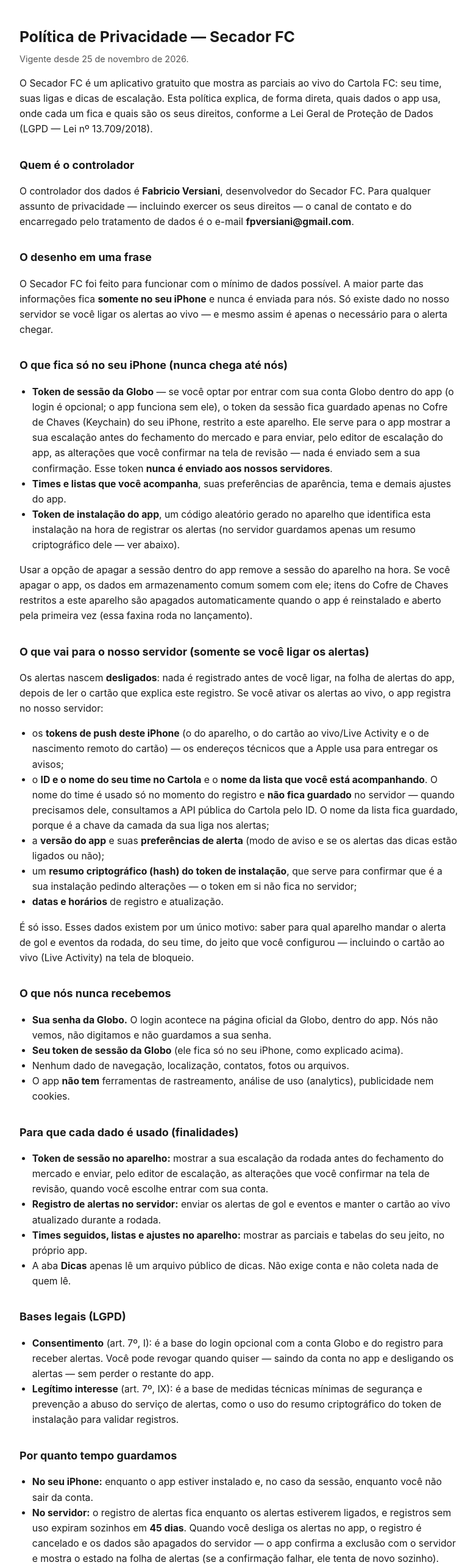
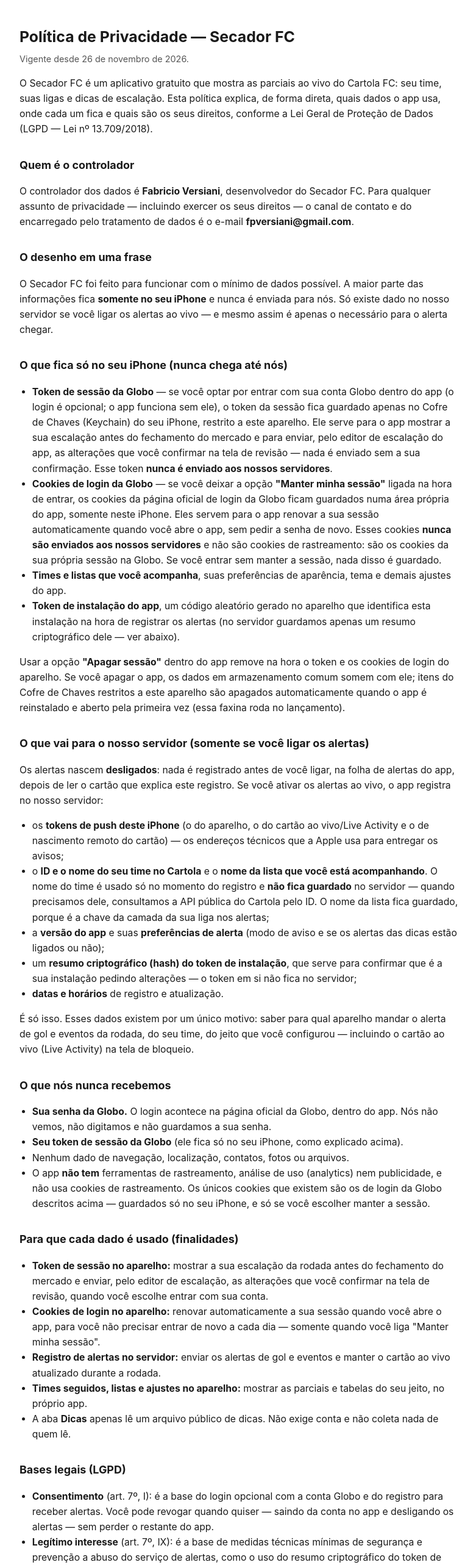
Before and after one commit to Fpversiani/secador-dicas, a plain HTML site: page privacidade.html in a window 1280 px wide. Shown: the top 2566 px of the page at 61% size, without its empty margins (248-1029 px from the left). Drawn offline with Linux system fonts and the light colour scheme.

Commit message:
Privacidade: sessão durável do build 57 — cookies de login da Globo só no aparelho, com aceite; Apagar sessão apaga token e cookies

```diff
--- a/privacidade.html
+++ b/privacidade.html
@@ -17,7 +17,7 @@
 <body>
 
 <h1>Política de Privacidade — Secador FC</h1>
-<p class="data">Vigente desde 25 de novembro de 2026.</p>
+<p class="data">Vigente desde 26 de novembro de 2026.</p>
 
 <p>O Secador FC é um aplicativo gratuito que mostra as parciais ao vivo do Cartola FC: seu time, suas ligas e dicas de escalação. Esta política explica, de forma direta, quais dados o app usa, onde cada um fica e quais são os seus direitos, conforme a Lei Geral de Proteção de Dados (LGPD — Lei nº 13.709/2018).</p>
 
@@ -30,10 +30,11 @@
 <h2>O que fica só no seu iPhone (nunca chega até nós)</h2>
 <ul>
   <li><strong>Token de sessão da Globo</strong> — se você optar por entrar com sua conta Globo dentro do app (o login é opcional; o app funciona sem ele), o token da sessão fica guardado apenas no Cofre de Chaves (Keychain) do seu iPhone, restrito a este aparelho. Ele serve para o app mostrar a sua escalação antes do fechamento do mercado e para enviar, pelo editor de escalação do app, as alterações que você confirmar na tela de revisão — nada é enviado sem a sua confirmação. Esse token <strong>nunca é enviado aos nossos servidores</strong>.</li>
+  <li><strong>Cookies de login da Globo</strong> — se você deixar a opção <strong>"Manter minha sessão"</strong> ligada na hora de entrar, os cookies da página oficial de login da Globo ficam guardados numa área própria do app, somente neste iPhone. Eles servem para o app renovar a sua sessão automaticamente quando você abre o app, sem pedir a senha de novo. Esses cookies <strong>nunca são enviados aos nossos servidores</strong> e não são cookies de rastreamento: são os cookies da sua própria sessão na Globo. Se você entrar sem manter a sessão, nada disso é guardado.</li>
   <li><strong>Times e listas que você acompanha</strong>, suas preferências de aparência, tema e demais ajustes do app.</li>
   <li><strong>Token de instalação do app</strong>, um código aleatório gerado no aparelho que identifica esta instalação na hora de registrar os alertas (no servidor guardamos apenas um resumo criptográfico dele — ver abaixo).</li>
 </ul>
-<p>Usar a opção de apagar a sessão dentro do app remove a sessão do aparelho na hora. Se você apagar o app, os dados em armazenamento comum somem com ele; itens do Cofre de Chaves restritos a este aparelho são apagados automaticamente quando o app é reinstalado e aberto pela primeira vez (essa faxina roda no lançamento).</p>
+<p>Usar a opção <strong>"Apagar sessão"</strong> dentro do app remove na hora o token e os cookies de login do aparelho. Se você apagar o app, os dados em armazenamento comum somem com ele; itens do Cofre de Chaves restritos a este aparelho são apagados automaticamente quando o app é reinstalado e aberto pela primeira vez (essa faxina roda no lançamento).</p>
 
 <h2>O que vai para o nosso servidor (somente se você ligar os alertas)</h2>
 <p>Os alertas nascem <strong>desligados</strong>: nada é registrado antes de você ligar, na folha de alertas do app, depois de ler o cartão que explica este registro. Se você ativar os alertas ao vivo, o app registra no nosso servidor:</p>
@@ -51,12 +52,13 @@
   <li><strong>Sua senha da Globo.</strong> O login acontece na página oficial da Globo, dentro do app. Nós não vemos, não digitamos e não guardamos a sua senha.</li>
   <li><strong>Seu token de sessão da Globo</strong> (ele fica só no seu iPhone, como explicado acima).</li>
   <li>Nenhum dado de navegação, localização, contatos, fotos ou arquivos.</li>
-  <li>O app <strong>não tem</strong> ferramentas de rastreamento, análise de uso (analytics), publicidade nem cookies.</li>
+  <li>O app <strong>não tem</strong> ferramentas de rastreamento, análise de uso (analytics) nem publicidade, e não usa cookies de rastreamento. Os únicos cookies que existem são os de login da Globo descritos acima — guardados só no seu iPhone, e só se você escolher manter a sessão.</li>
 </ul>
 
 <h2>Para que cada dado é usado (finalidades)</h2>
 <ul>
   <li><strong>Token de sessão no aparelho:</strong> mostrar a sua escalação da rodada antes do fechamento do mercado e enviar, pelo editor de escalação, as alterações que você confirmar na tela de revisão, quando você escolhe entrar com sua conta.</li>
+  <li><strong>Cookies de login no aparelho:</strong> renovar automaticamente a sua sessão quando você abre o app, para você não precisar entrar de novo a cada dia — somente quando você liga "Manter minha sessão".</li>
   <li><strong>Registro de alertas no servidor:</strong> enviar os alertas de gol e eventos e manter o cartão ao vivo atualizado durante a rodada.</li>
   <li><strong>Times seguidos, listas e ajustes no aparelho:</strong> mostrar as parciais e tabelas do seu jeito, no próprio app.</li>
   <li>A aba <strong>Dicas</strong> apenas lê um arquivo público de dicas. Não exige conta e não coleta nada de quem lê.</li>
@@ -70,7 +72,7 @@
 
 <h2>Por quanto tempo guardamos</h2>
 <ul>
-  <li><strong>No seu iPhone:</strong> enquanto o app estiver instalado e, no caso da sessão, enquanto você não sair da conta.</li>
+  <li><strong>No seu iPhone:</strong> enquanto o app estiver instalado e, no caso da sessão (token e cookies de login), enquanto você não apagar a sessão no app.</li>
   <li><strong>No servidor:</strong> o registro de alertas fica enquanto os alertas estiverem ligados, e registros sem uso expiram sozinhos em <strong>45 dias</strong>. Quando você desliga os alertas no app, o registro é cancelado e os dados são apagados do servidor — o app confirma a exclusão com o servidor e mostra o estado na folha de alertas (se a confirmação falhar, ele tenta de novo sozinho). Você também pode pedir a exclusão a qualquer momento pelo e-mail fpversiani@gmail.com.</li>
 </ul>
 
@@ -94,7 +96,7 @@
 
 <h2>Seus direitos (art. 18 da LGPD)</h2>
 <p>Você tem direito a: confirmar se tratamos dados seus; acessar esses dados; corrigir dados incompletos ou errados; pedir a anonimização, o bloqueio ou a eliminação de dados desnecessários ou tratados em desconformidade; pedir a portabilidade; eliminar os dados tratados com base no seu consentimento; saber com quem compartilhamos; e revogar o consentimento.</p>
-<p>Na prática, quase tudo se resolve no próprio app: desligar os alertas apaga o registro do servidor (com confirmação mostrada na folha de alertas), e apagar a sessão remove o login do aparelho. Para qualquer outro pedido, escreva para <strong>fpversiani@gmail.com</strong> que responderemos pelo mesmo canal.</p>
+<p>Na prática, quase tudo se resolve no próprio app: desligar os alertas apaga o registro do servidor (com confirmação mostrada na folha de alertas), e apagar a sessão remove o token e os cookies de login do aparelho. Para qualquer outro pedido, escreva para <strong>fpversiani@gmail.com</strong> que responderemos pelo mesmo canal.</p>
 
 <h2>Crianças e adolescentes</h2>
 <p>O Secador FC não é dirigido a crianças e não coleta intencionalmente dados de menores. O uso pressupõe uma conta no Cartola FC, sujeita às regras da própria Globo.</p>
@@ -102,7 +104,7 @@
 <h2>Alterações desta política</h2>
 <p>Se esta política mudar de forma relevante, a nova versão será publicada nesta mesma página, com a data atualizada, e mudanças que afetem o uso dos seus dados serão avisadas no app. Versões anteriores podem ser pedidas pelo e-mail de contato.</p>
 
-<p class="data">Secador FC — Política de Privacidade · Última atualização: 25 de novembro de 2026.</p>
+<p class="data">Secador FC — Política de Privacidade · Última atualização: 26 de novembro de 2026.</p>
 
 </body>
 </html>
```
